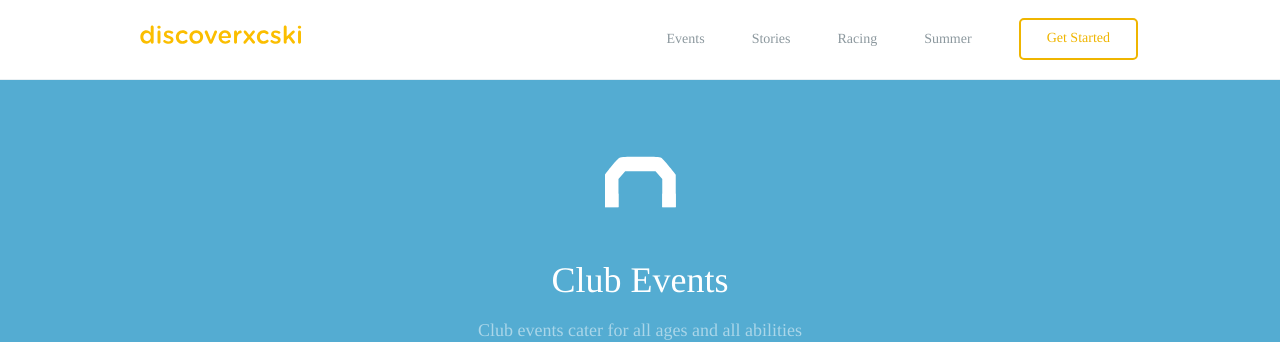
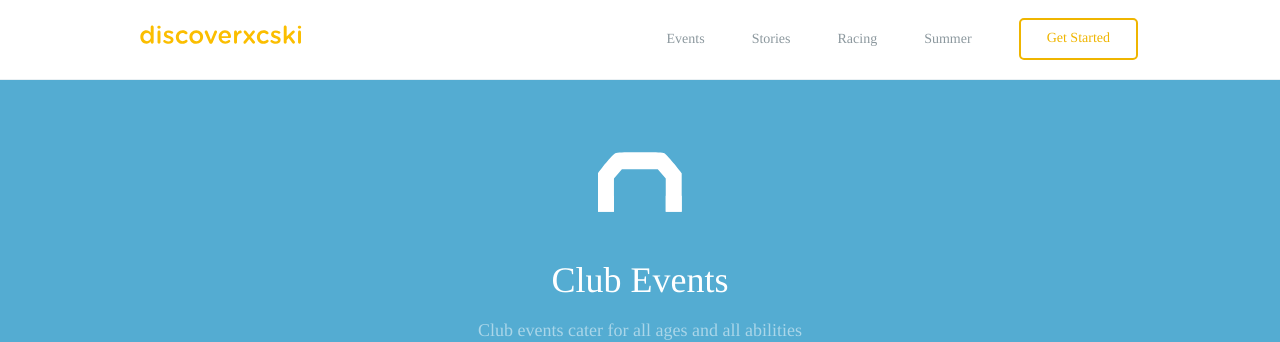
Before and after one commit to robcatto/robcatto.github.io, a Jekyll site: the page built from racing/club-level/index.html, in a window 1280 px wide. Shown: the top 342 px of the page. Built offline with Jekyll 4.4.1, drawn with Linux system fonts in a browser that asks for light colours; some web fonts are replaced; Markdown is read by kramdown in place of the engine named in the settings.

Commit message:
Update index.html

```diff
--- a/racing/club-level/index.html
+++ b/racing/club-level/index.html
@@ -13,7 +13,7 @@ layout: default
             </div>
 
             <section>
-                   <svg width="71px" height="102px" viewBox="0 0 71 52" version="1.1" xmlns="http://www.w3.org/2000/svg" xmlns:xlink="http://www.w3.org/1999/xlink" xmlns:sketch="http://www.bohemiancoding.com/sketch/ns">
+                   <svg width="84px" height="102px" viewBox="0 0 71 52" version="1.1" xmlns="http://www.w3.org/2000/svg" xmlns:xlink="http://www.w3.org/1999/xlink" xmlns:sketch="http://www.bohemiancoding.com/sketch/ns">
                                 <!-- Generator: Sketch 3.3.2 (12043) - http://www.bohemiancoding.com/sketch -->
                                         <title>Club Racing</title>
                                         <desc>Created with Sketch.</desc>
```
